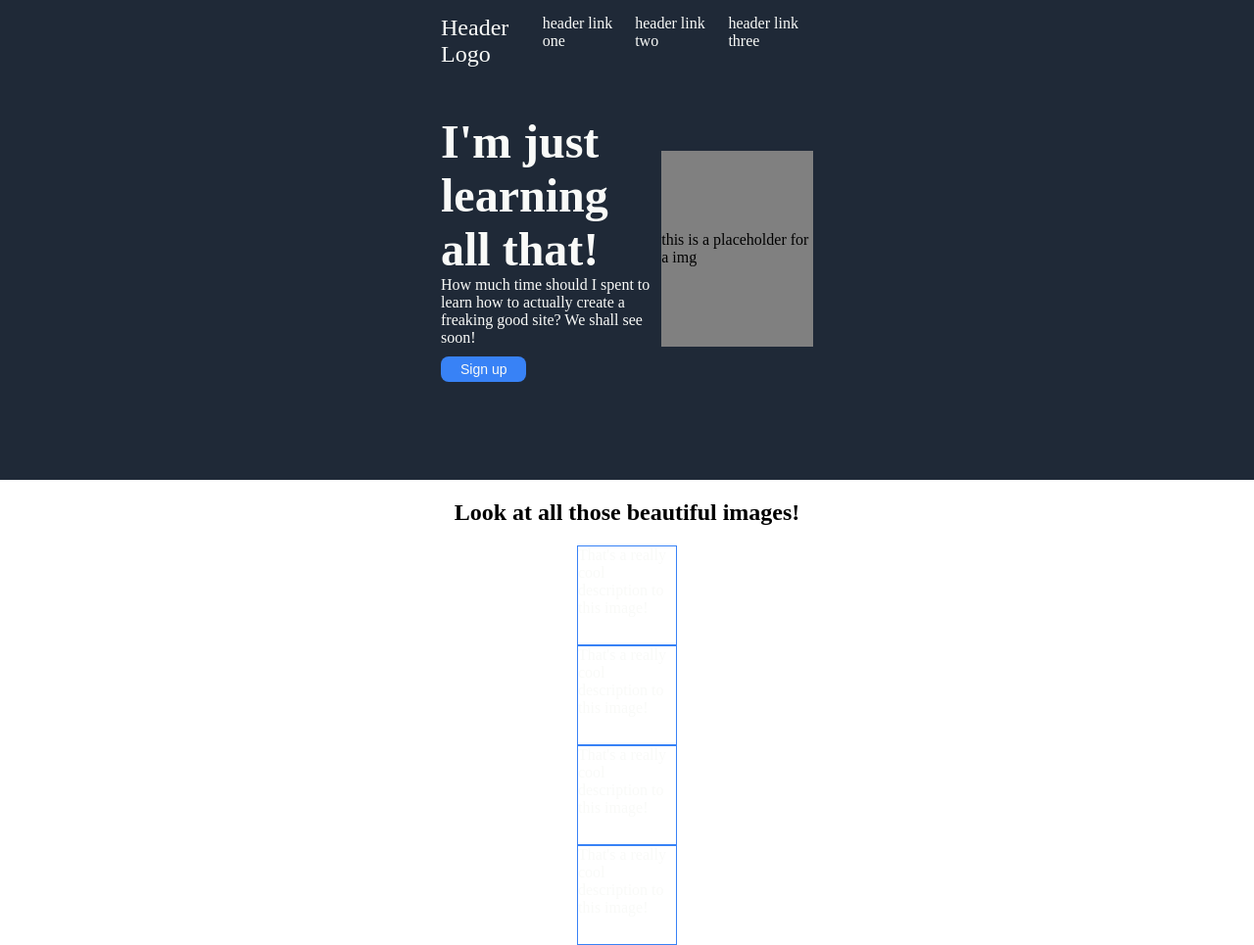
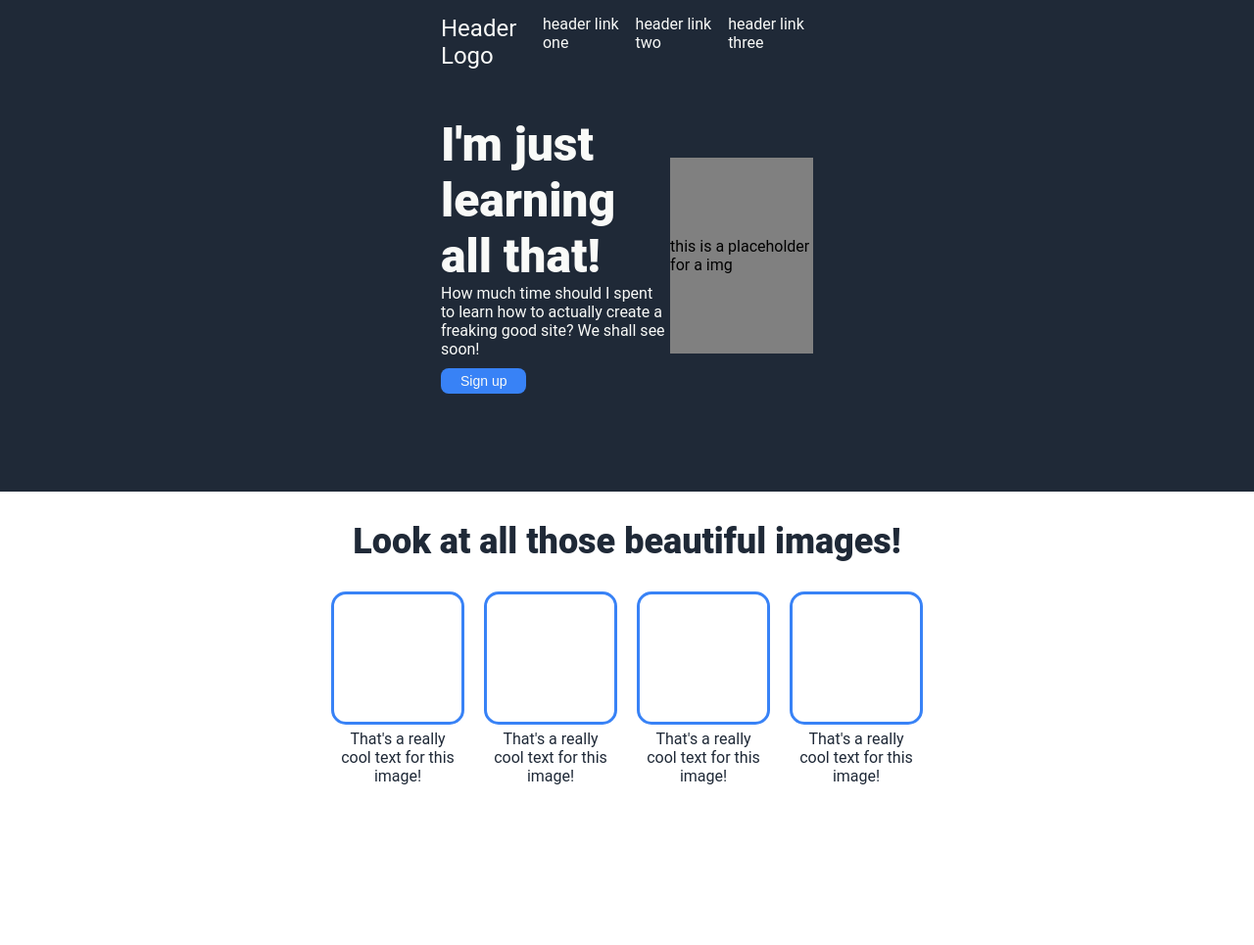
Before and after one commit to ClaytonLino1/odin-landing-page, a plain HTML site: page index.html in a window 1280 px wide. Shown: the whole page at 98% size. After the commit the page ends 802 px from the top, so only its background shows below. Drawn offline with Linux system fonts and the light colour scheme.

```diff
--- a/index.html
+++ b/index.html
@@ -41,28 +41,43 @@
         </div>
         <div class="cards">
             <div class="card">
+                <div class="small-img">
+                </div>
                 <div>
+                    <p class="card-text">
+                        That's a really cool text for this image!
+                    </p>
                 </div>
-                <p>
-                    That's a really cool description to this image!
-                </p>
             </div>
             <div class="card">
-                <p>
-                    That's a really cool description to this image!
-                </p>
+                <div class="small-img">
+                </div>
+                <div>
+                    <p class="card-text">
+                        That's a really cool text for this image!
+                    </p>
+                </div>
             </div>
             <div class="card">
-                <p>
-                    That's a really cool description to this image!
-                </p>
+                <div class="small-img">
+                </div>
+                <div>
+                    <p class="card-text">
+                        That's a really cool text for this image!
+                    </p>
+                </div>
             </div>
             <div class="card">
-                <p>
-                    That's a really cool description to this image!
-                </p>
+                <div class="small-img">
+                </div>
+                <div>
+                    <p class="card-text">
+                        That's a really cool text for this image!
+                    </p>
+                </div>
             </div>
         </div>
+    </div>
     </div>
 </body>
 
--- a/style.css
+++ b/style.css
@@ -1,5 +1,5 @@
 body {
-    font-style: Roboto;
+    font-family: Roboto;
     margin: 0;
     padding: 0;
     display: flex;
@@ -18,6 +18,7 @@
     text-decoration: none;
     font-size: 16px;
     color: #F9FAF8;
+    margin: 0;
 }
 
 header {
@@ -33,6 +34,12 @@
 
 .card-text {
     color: #1F2937;
+    max-width: 120px;
+    display: flex;
+    flex-wrap: wrap;
+    justify-content: center;
+    align-items: center;
+    text-align: center;
 }
 
 .hero {
@@ -74,9 +81,13 @@
     margin: 0;
 }
 
-p {
-    margin: 0;
+h2 {
+    color: #1F2937;
+    font-size: 36px;
+    font-weight: 900;
 }
+
+
 
 .img {
     background-color: grey;
@@ -93,8 +104,51 @@
     align-items: center;
 }
 
-.card {
-    border: 1px solid #3882F6;
+.small-img {
+    border: 3px solid #3882F6;
     width: 100px;
     height: 100px;
+    border-radius: 15px;
+    padding: 15px;
+
 }
+
+.card {
+    display: flex;
+    flex-direction: column;
+    gap: 5px;
+    align-items: center;
+}
+
+.cards {
+    display: flex;
+    gap: 20px
+}
+
+.quote-section {
+    background-color: #E5E7EB;
+    display: flex;
+    padding: 80px;
+    margin-top: 75px;
+    justify-content: center;
+}
+
+.quote {
+    color: #1F2937;
+    font-size: 36px;
+    font-style: italic;
+    font-weight:lighter
+    max-width: 720px;
+    display: flex;
+    flex: wrap;
+}
+
+.quote-author{
+    display: flex;
+    justify-content: flex-end;
+    align-items: end;
+    font-size: 18px;
+    font-style: italic;
+    font-weight: bold;
+    color: #1F2937;
+}
```
